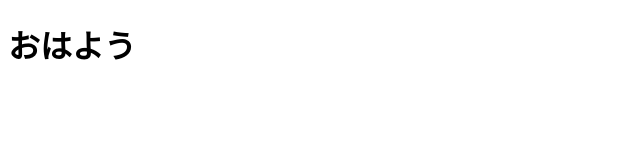
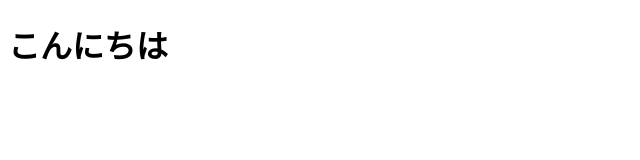
Before and after one commit to ayane04/test-0123, a plain HTML site: page index.html in a window 1280 px wide. Shown: the whole page, without its empty margins (0-640 px from the left). Drawn offline with Linux system fonts and the light colour scheme.

Commit message:
add change こんにちは

```diff
--- a/index.html
+++ b/index.html
@@ -7,6 +7,6 @@
     <title>hello</title>
 </head>
 <body>
-    <h1>おはよう</h1>
+    <h1>こんにちは</h1>
 </body>
 </html>
```
